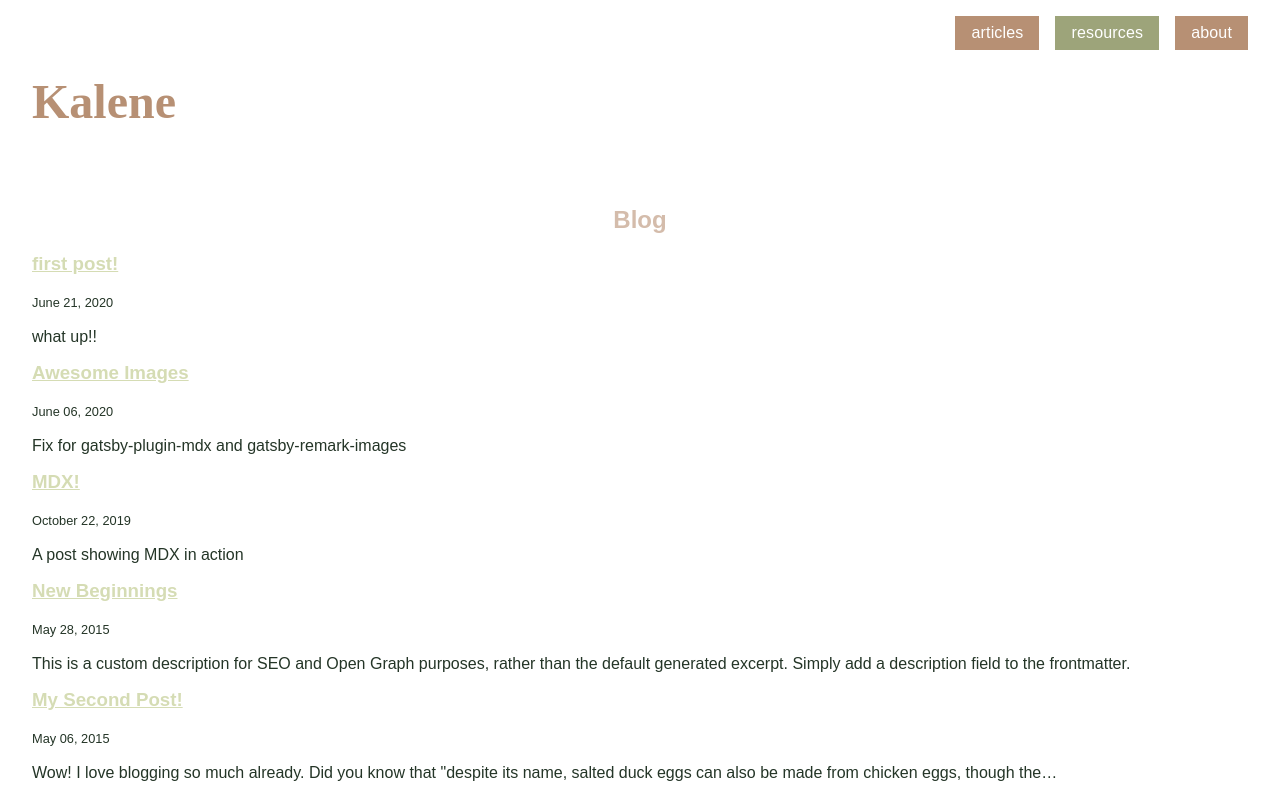
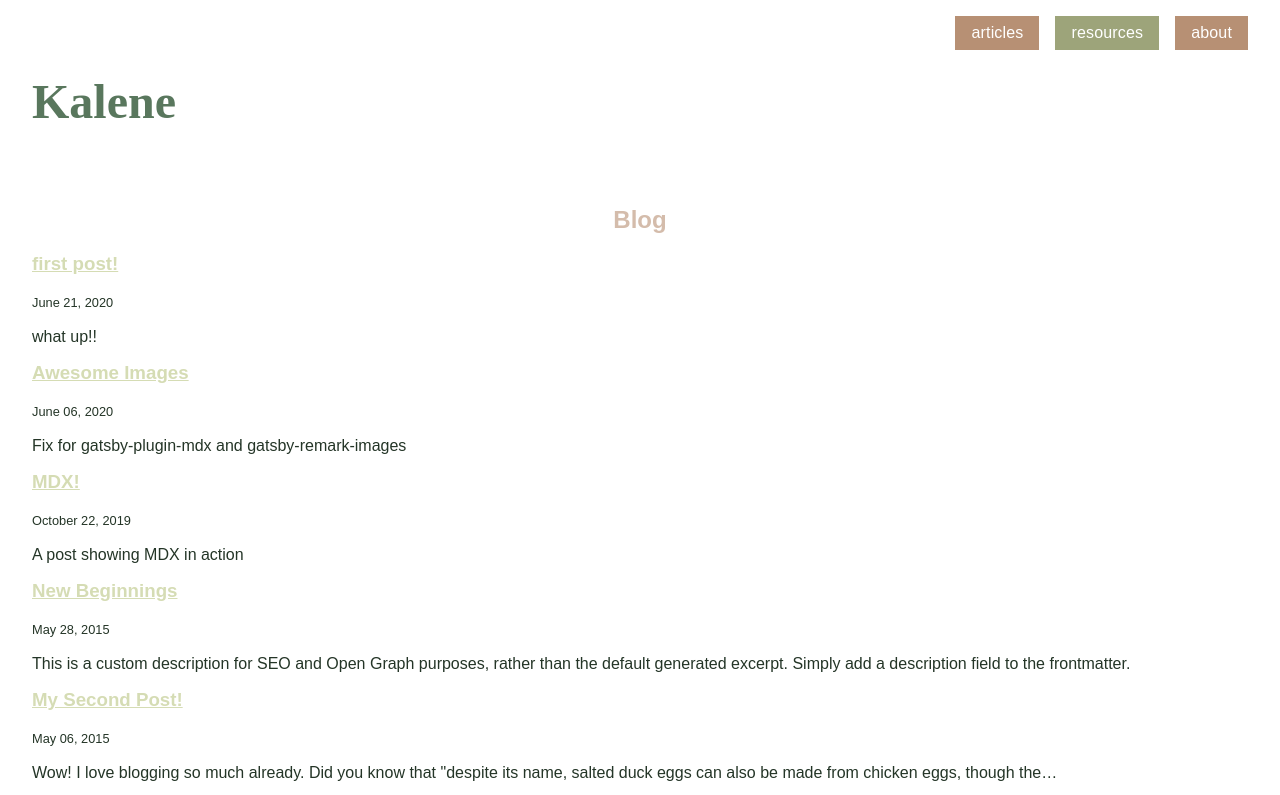
Before and after one commit to kalenenc/kalene-gatsby-personal-website, a Gatsby site: page /blog in a window 1280 px wide. Shown: the top 795 px of the page. Built offline with nearby package versions, Linux system fonts and the light colour scheme; Gatsby itself is replaced by a stand-in of ours; some packages are replaced by stand-ins of ours.

Commit message:
changes h1 color depending on page, creates articlespreview.js component shell

```diff
--- a/src/components/header.js
+++ b/src/components/header.js
@@ -5,7 +5,7 @@ import Navigation from "./Navigation"
 import headerStyles from "./style-modules/header.module.css"
 import MeAndReese from "../images/me-and-reese-icon.jpg"
 
-function Header() {
+const Header = (props) => {
   // Proposed breakpoint for header: 980px
 
   const [svgSize, setSvgSize] = useState(0)
@@ -45,7 +45,7 @@ function Header() {
   return (
     <header>
       <Navigation></Navigation>
-      <NameTag></NameTag>
+      <NameTag location={props.location}></NameTag>
 
       <div className={headerStyles.header__description_container}>
         <div className={headerStyles.header__description}>
--- a/src/components/layout.js
+++ b/src/components/layout.js
@@ -22,11 +22,11 @@ class Layout extends React.Component {
       <div className="padding">
         <div>
           {location.pathname === rootPath ? (
-            <Header></Header>
+            <Header location={location.pathname}></Header>
           ) : (
             <>
               <Navigation></Navigation>
-              <NameTag></NameTag>
+              <NameTag location={location.pathname}></NameTag>
             </>
           )}
 
--- a/src/components/nametag.js
+++ b/src/components/nametag.js
@@ -1,13 +1,22 @@
-import React from "react"
+import React, {useState, useEffect} from "react"
 import { Link } from 'gatsby'
 import nameTagStyles from "./style-modules/nametag.module.css"
 
 
-const NameTag = (_props) => {
+const NameTag = (props) => {
+
     return (
-        <div className={nameTagStyles.nameTag}>
+        <div
+            className={   nameTagStyles.nameTag  }
+        >
             <h1>
-                <Link to="/">Kalene</Link>
+                <Link style={
+                {
+                    color: !props.location || props.location === '/'
+                    ? 'var(--chocolate)'
+                    : 'var(--green)'
+                }
+            } to="/">Kalene</Link>
             </h1>
         </div>
     )
```
Also changed, not shown: src/components/ArticlesPreview.js (added, +11 -0 lines).
